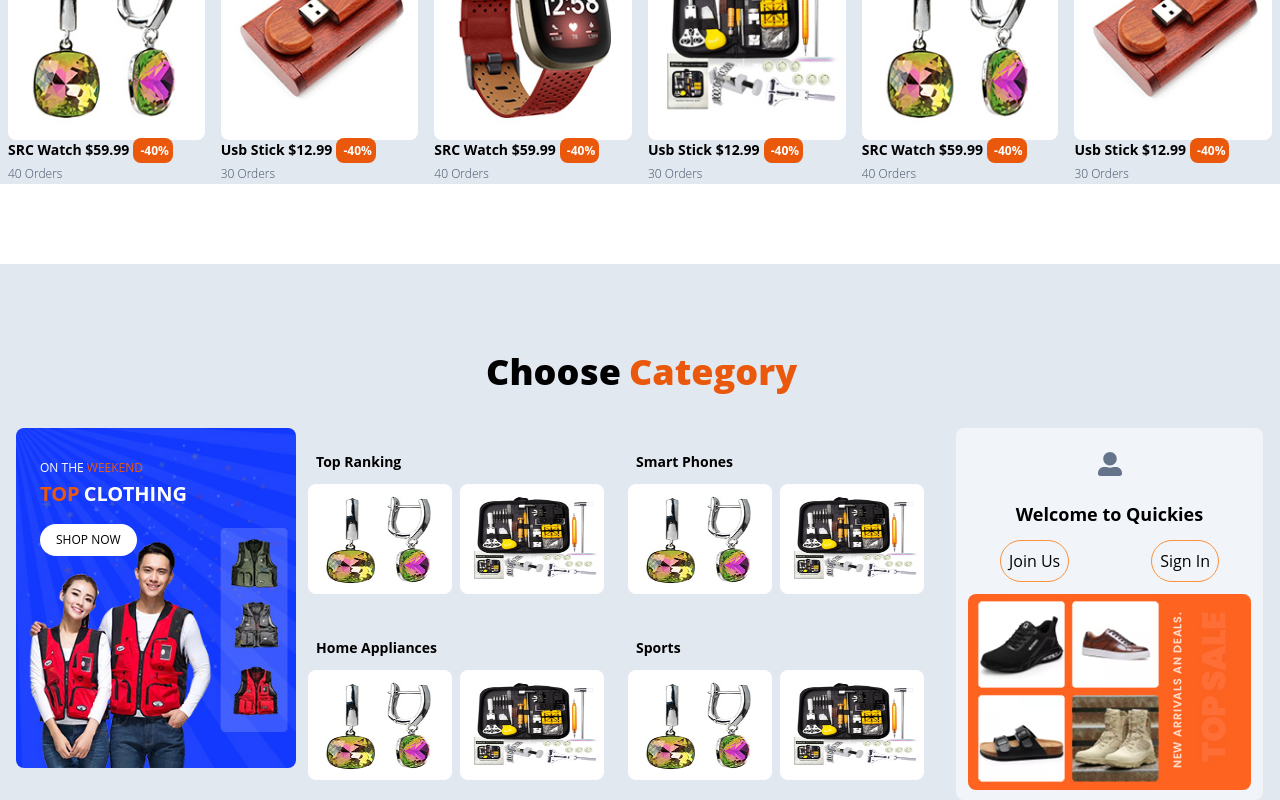
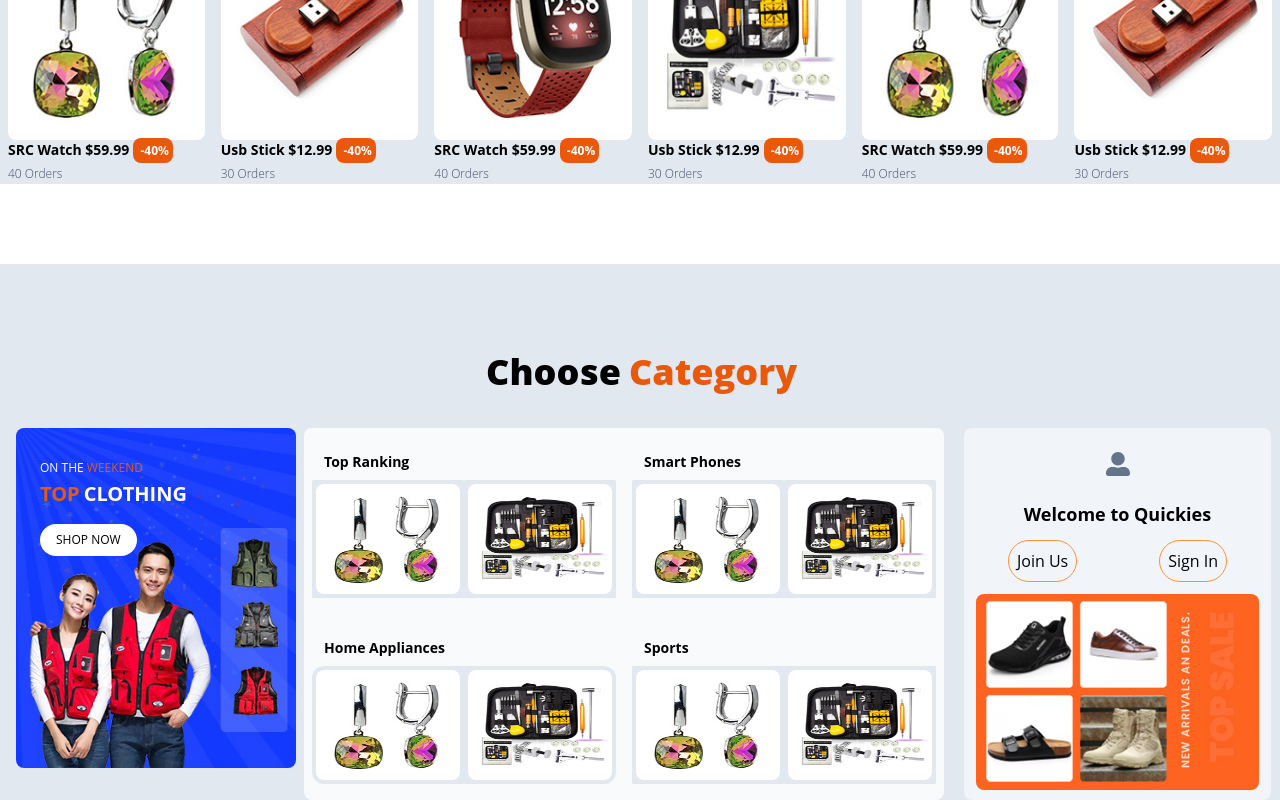
Before and after one commit to YasminMahad/multivendor, a React (Vite) app: page / in a window 1280 px wide. Shown: the part 1793-2593 px from the top of the page. Built offline with nearby package versions, Linux system fonts and the light colour scheme.

Commit message:
Categories Final Upadate

```diff
--- a/src/components/Categories.jsx
+++ b/src/components/Categories.jsx
@@ -39,7 +39,7 @@ const Categories = () => {
 
         {/*---------------------------------------------------------------------*/}
         {/*---------------------------------------------------------------------*/}
-        <div className="w-[50%] flex-row">
+        <div className="w-[50%] flex-row bg-slate-50 rounded-lg ml-2">
           <div className="w-[100%] flex">
             <div className="w-[50%]">
               <div className="w-full p-2 py-4">
@@ -62,7 +62,7 @@ const Categories = () => {
                 <div className="w-full font-bold text-sm pl-3 pt-2 pb-2">
                   <p>Smart Phones</p>
                 </div>
-                <div className="w-full flex">
+                <div className="w-full flex bg-slate-200">
                   <div className="flex w-[200px] h-[110px] rounded-xl m-1">
                     <img src="./src/assets/img9.jpg" className="w-full h-full rounded-lg"/>
                   </div>
@@ -83,7 +83,7 @@ const Categories = () => {
                 <div className="w-full font-bold text-sm pl-3 pt-2 pb-2">
                   <p>Home Appliances</p>
                 </div>
-                <div className="flex rounded-xl">
+                <div className="flex rounded-xl bg-slate-200">
                   <div className="flex w-[200px] h-[110px] rounded-xl m-1">
                     <img src="./src/assets/img9.jpg" className="w-full h-full rounded-lg"/>
                   </div>
@@ -99,7 +99,7 @@ const Categories = () => {
                 <div className="w-full font-bold text-sm pl-3 pt-2 pb-2">
                   <p>Sports</p>
                 </div>
-                <div className="flex">
+                <div className="flex bg-slate-200">
                   <div className="flex w-[200px] h-[110px] rounded-xl m-1">
                     <img src="./src/assets/img9.jpg" className="w-full h-full rounded-lg"/>
                   </div>
```
